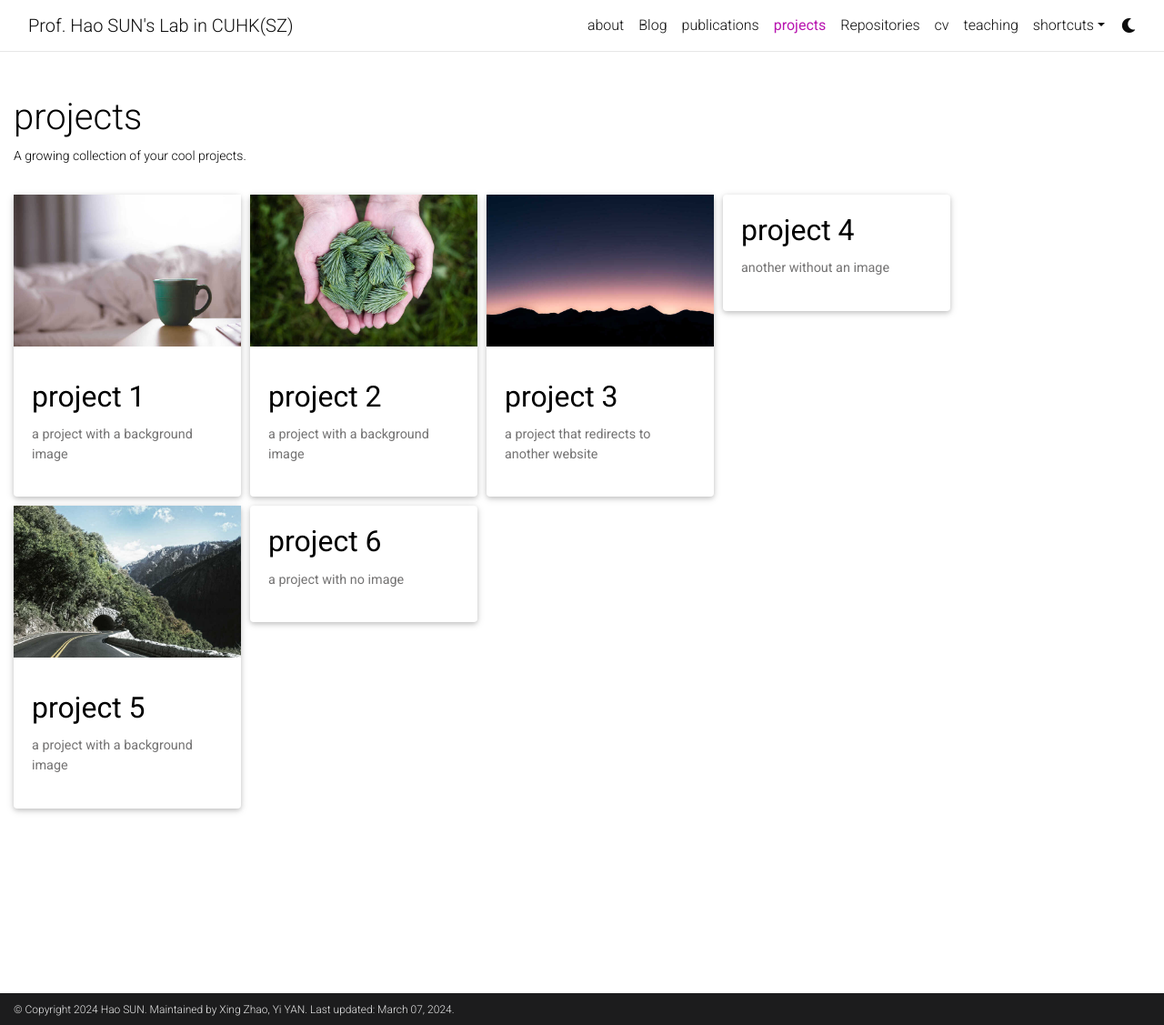
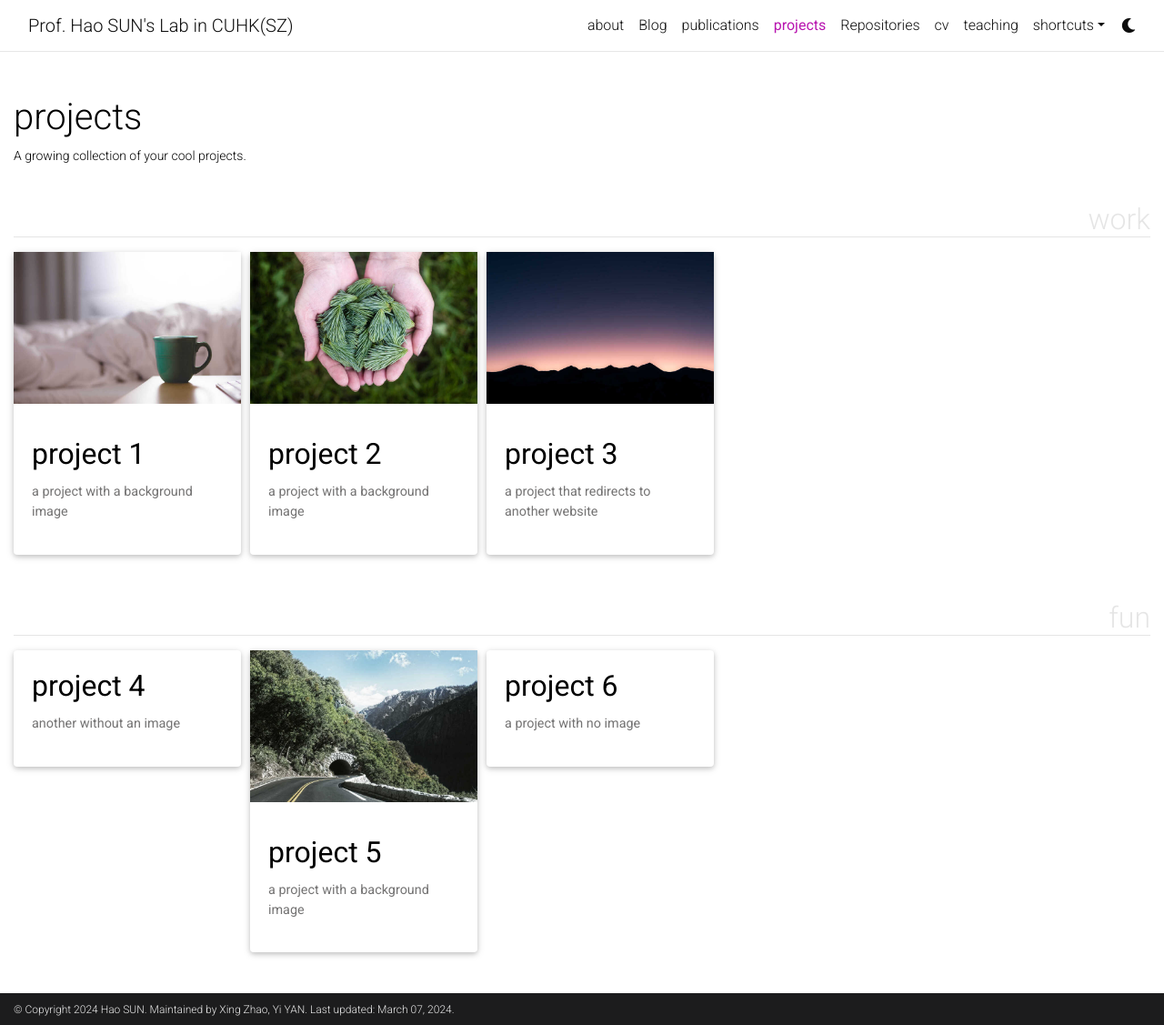
Before and after one commit to fpfcap/cuhk-haosun.github.io, a Jekyll site: the page built from _pages/projects.md, in a window 1280 px wide and 1127 px high. Shown: the whole window at 91% size. Built offline with Jekyll 4.4.1, drawn with Linux system fonts in a browser that asks for light colours; full-size pictures stand in for the smaller copies a plugin makes; comment, search, counter and statistics services are not loaded; a style sheet for code colours, icons or effects is not loaded.

Commit message:
Update _config.yml

```diff
--- a/_config.yml
+++ b/_config.yml
@@ -172,7 +172,7 @@ collections:
     output: true
     permalink: /news/:path/
   projects:
-    output: false
+    output: true
     permalink: /projects/:path/
 
 announcements:
@@ -360,7 +360,7 @@ enable_tooltips:            false  # enables automatic tooltip links generated
 enable_darkmode:            true   # enables switching between light/dark modes
 enable_navbar_social:       false  # enables displaying social links in the
                                    # navbar on the about page
-enable_project_categories:  false   # enables categorization of projects into
+enable_project_categories:  true   # enables categorization of projects into
                                    # multiple categories
 enable_medium_zoom:         true   # enables image zoom feature (as on medium.com)
 enable_progressbar:         true   # enables a horizontal progress bar linked to the vertical scroll position
```
